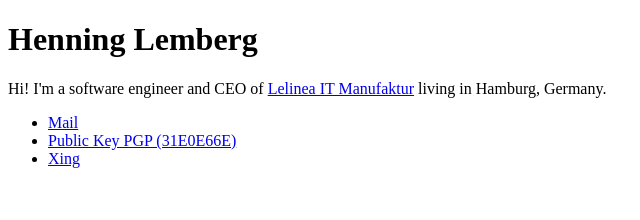
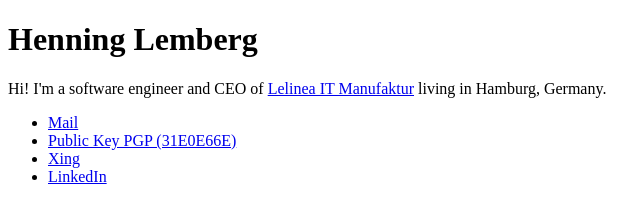
Before and after one commit to hnnnglmbrg/hnnnglmbrg.github.io, a plain HTML site: page index.html in a window 1280 px wide. Shown: the full height of the page, 0-640 px from the left. Drawn offline with Linux system fonts and the light colour scheme.

Commit message:
Add LinkedIn link

```diff
--- a/index.html
+++ b/index.html
@@ -27,6 +27,10 @@
     <li>
         <a title="Xing" href="http://www.xing.com/profile/Henning_Lemberg/">Xing</a>
     </li>
+
+    <li>
+        <a title="LinkedIn" href="https://www.linkedin.com/in/henning-lemberg-7a5001264/">LinkedIn</a>
+    </li>
 </ul>
 
 </body>
```
